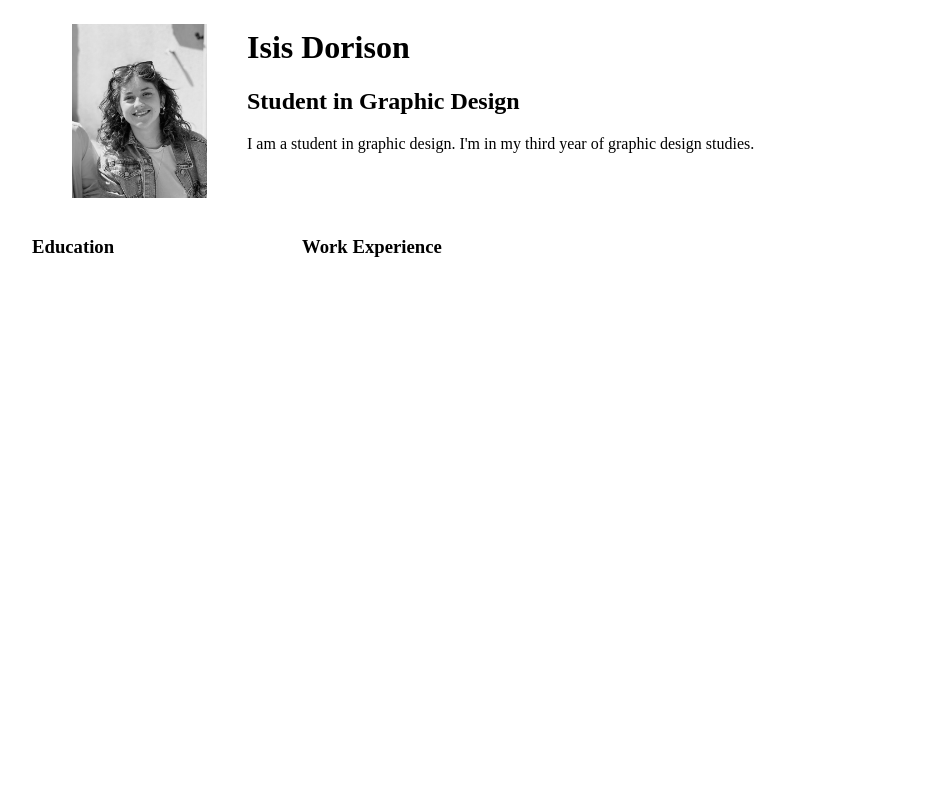
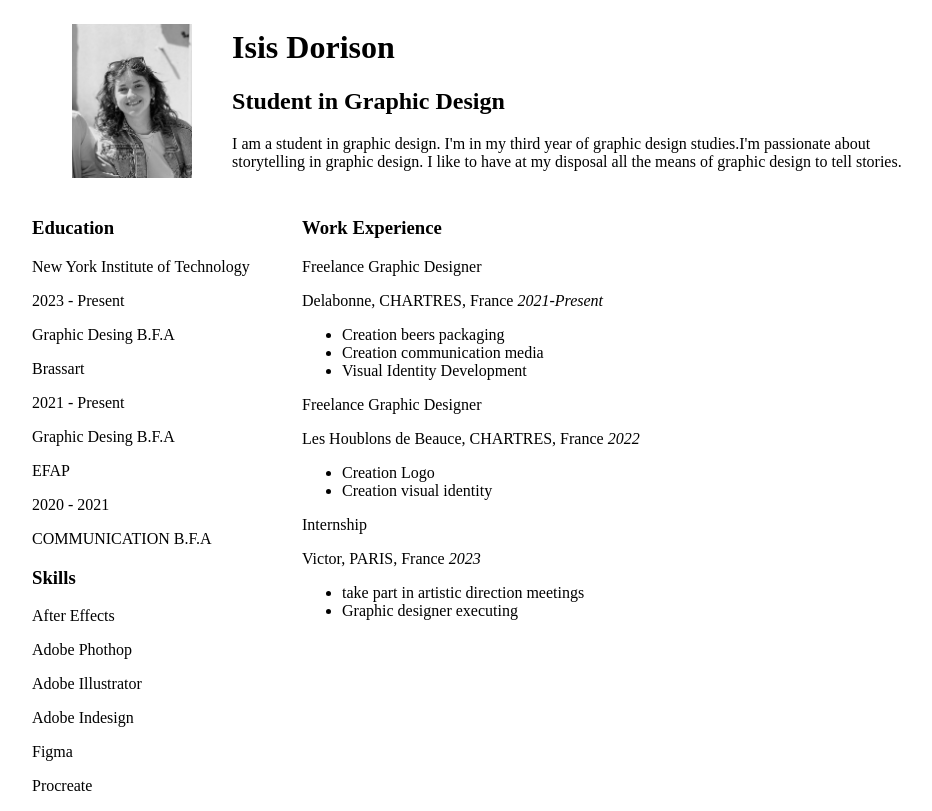
Before and after one commit to isisdorison/IsisDorison-Online-Resume-ART-260, a plain HTML site: page index.html in a window 1280 px wide. Shown: the whole page, without its empty margins (158-1090 px from the left). Drawn offline with Linux system fonts and the light colour scheme.

Commit message:
last modifications

```diff
--- a/index.html
+++ b/index.html
@@ -18,7 +18,7 @@
     <div class="resume-intro">
     <h1>Isis Dorison</h1>
     <h2>Student in Graphic Design</h2>
-    <p>I am a student in graphic design. I'm in my third year of graphic design studies. </p>
+    <p>I am a student in graphic design. I'm in my third year of graphic design studies.I'm passionate about storytelling in graphic design. I like to have at my disposal all the means of graphic design to tell stories. </p>
     </div>
 
     </header>
@@ -27,10 +27,68 @@
 
     <aside class="sidebar">
       <h3>Education</h3>
+
+      <div class="school">
+        <p>New York Institute of Technology</p>
+        <p>2023 - Present</p>
+        <p>Graphic Desing B.F.A</p>
+      </div>
+
+      <div class="school">
+        <p>Brassart</p>
+        <p>2021 - Present</p>
+        <p>Graphic Desing B.F.A</p>
+      </div>
+
+      <div class="school">
+        <p>EFAP</p>
+        <p>2020 - 2021</p>
+        <p>COMMUNICATION B.F.A</p>
+      </div>
+
+      <h3>Skills</h3>
+      <p>After Effects</p>
+      <p>Adobe Phothop</p>
+      <p>Adobe Illustrator</p>
+      <p>Adobe Indesign</p>
+      <p>Figma</p>
+      <p>Procreate</p>
+
+
     </aside>
 
     <section class="experience">
       <h3>Work Experience</h3>
+
+      <article class="job">
+        <p>Freelance Graphic Designer</p>
+        <p>Delabonne, CHARTRES, France <em>2021-Present</em></p>
+        <ul>
+          <li>Creation beers packaging</li>
+          <li>Creation communication media</li>
+          <li>Visual Identity Development</li>
+        </ul>
+      </article>
+
+
+      <article class="job">
+        <p>Freelance Graphic Designer</p>
+        <p>Les Houblons de Beauce, CHARTRES, France <em>2022</em></p>
+        <ul>
+          <li>Creation Logo</li>
+          <li>Creation visual identity</li>
+        </ul>
+      </article>
+
+      <article class="job">
+        <p>Internship</p>
+        <p>Victor, PARIS, France <em>2023</em></p>
+        <ul>
+          <li>take part in artistic direction meetings</li>
+          <li>Graphic designer executing</li>
+        </ul>
+      </article>
+
     </section>
 
 
--- a/style.css
+++ b/style.css
@@ -9,7 +9,7 @@ html {
 }
 
 .profile-image {
-  width: 15%;
+  width: 25%;
   }
 
 .profile-image img {
```
